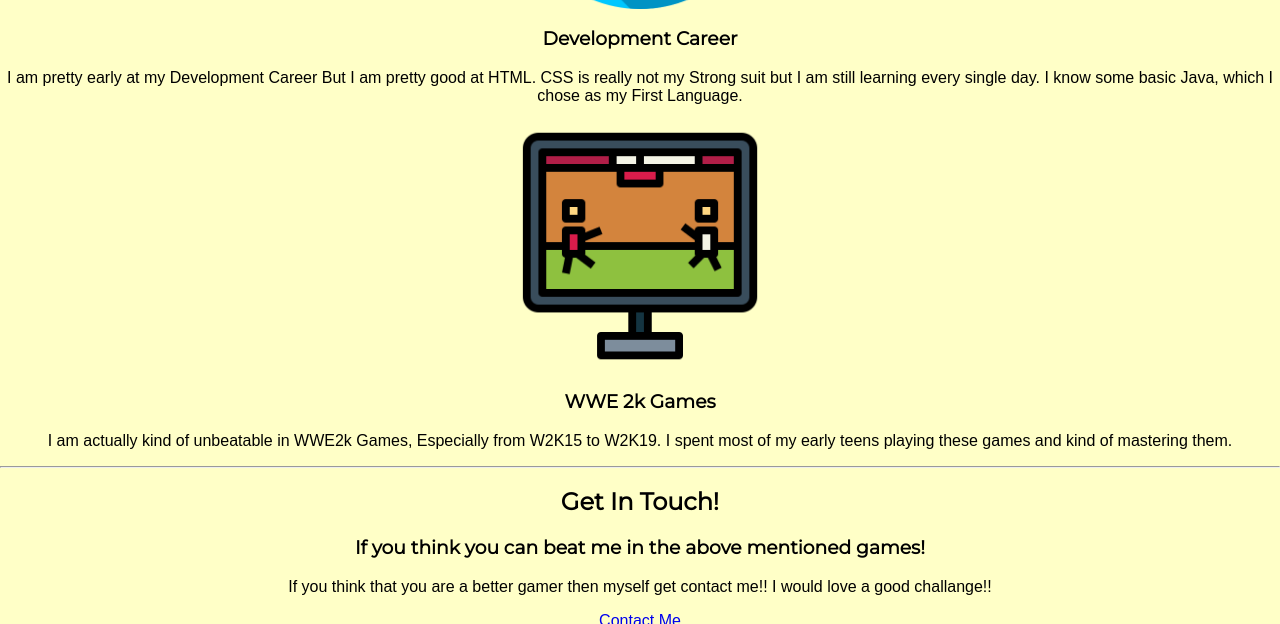
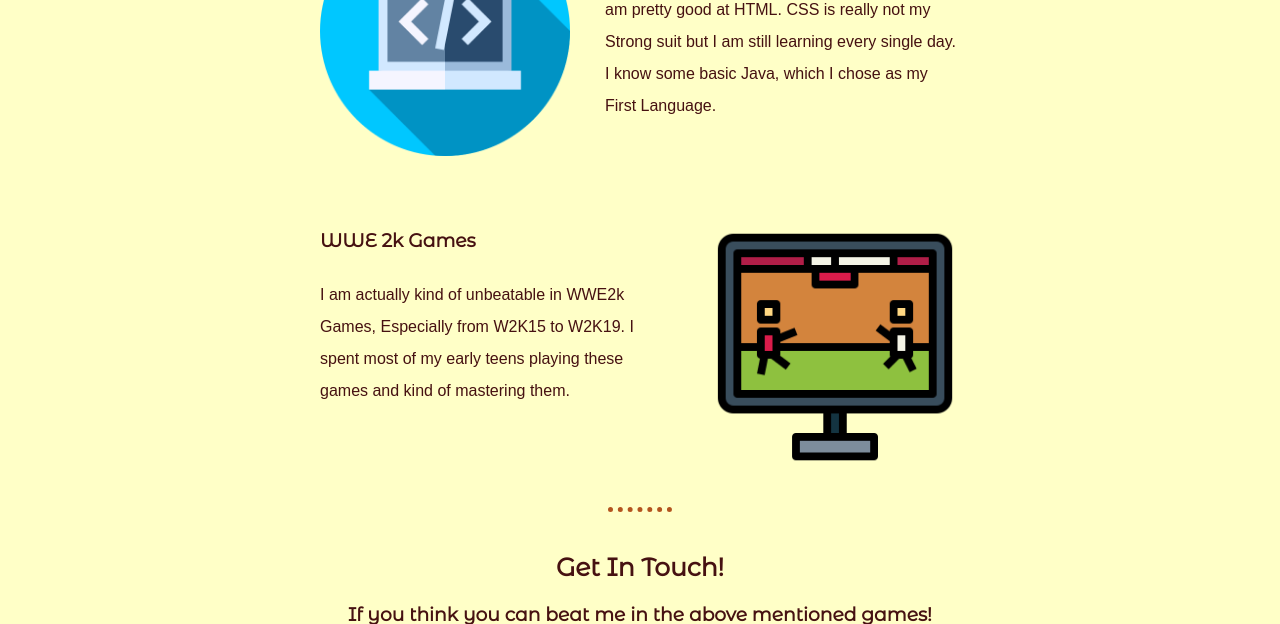
Before and after one commit to ayanahmed138/CVV, a plain HTML site: page index.html in a window 1280 px wide. Shown: the part 1390-2014 px from the top of the page. Drawn offline with Linux system fonts and the light colour scheme; a web font is replaced by a local one.

Commit message:
Update styles.css

```diff
--- a/css/styles.css
+++ b/css/styles.css
@@ -1,19 +1,33 @@
 body {
     margin: 0;
     text-align: center;
-    font-family: 'Gideon Roman', sans-serif;
-}
+    font-family: 'Recursive', sans-serif;
+    color: #461111;
+    }
+
 h1 {
     margin-top: 0;
     padding-top: 40px;
-    font-family: 'Corinthia', sans-serif;
+    font-family: 'Corinthia', cursive, sans-serif;
     font-size: 90px;
-}
+    color: #A13333;
+    }
+
 h2 {
-    font-family: 'Montserrat', sans-serif;
+    font-family: 'Montserrat Alternates', sans-serif;
+    font-size: 25px;
+    padding-top: 20px;
 }
 h3 {
-    font-family: 'Montserrat', sans-serif;
+    font-family: 'Montserrat Alternates', sans-serif;
+}
+hr {
+    border-style: dotted none none none;
+    border-color: #B3541E;
+   height: 0;
+   border-width: 5;
+    width: 5%;
+
 }
 
 /*CLasses*/
@@ -24,30 +38,46 @@
     padding-top: 100px;
 }
 
+.I-am-stu {
+    position: relative;
+    bottom: 40px;
+}
+
 .middle-container {
 
     background-color: #FFFFC7;
+    margin-bottom: 0;
 }
 
 .Ayan-blue {
     padding-top: 60px;
 }
 
+.intro {
+    line-height: 1.5;
+}
+
+.skill-row {
+    width: 50%;
+    margin: 80px auto 100px auto;
+    text-align: left;
+    line-height: 2;
+}
+
+.prog-img{
+    float: left;
+    padding-right: 35px;
+}
+
+.w2k-img {
+    float: right;
+    padding-left: 35px;
+}
 .bottom-container {
    bottom: 0;
     background-color: burlywood;
-}
 
-.I-am-stu {
-     font-size: 25px;
-    position: relative;
-    bottom: 66px;
-}
-.stu {
-    font-family: Brush Script MT, Brush Script Std, cursive;
-    font-size:larger;
-    font-style: italic;
-    text-decoration: underline;
+    padding-top: 10px;
 }
 
 .top-cloud {
@@ -61,10 +91,44 @@
     left: 300px;
     bottom: 300px;
 }
+.last-para {
+    padding-bottom: 30px;
+    width: 40%;
+    margin: 40px auto 60px;
+}
 
 .footer {
     position: relative;
-    bottom: 10px;
+    bottom: 15px;
     margin-bottom: 0;
     font-size: small;
 }
+
+.btn {
+    position: relative;
+    bottom: 46px;
+    background: #3498db;
+    background-image: -webkit-linear-gradient(top, #3498db, #054973);
+    background-image: -moz-linear-gradient(top, #3498db, #054973);
+    background-image: -ms-linear-gradient(top, #3498db, #054973);
+    background-image: -o-linear-gradient(top, #3498db, #054973);
+    background-image: linear-gradient(to bottom, #3498db, #054973);
+    -webkit-border-radius: 8;
+    -moz-border-radius: 8;
+    border-radius: 8px;
+    font-family: 'Recursive', sans-serif;
+    color: #ffffff;
+    font-size: 20px;
+    padding: 10px 20px 10px 20px;
+    text-decoration: none;
+  }
+
+  .btn:hover {
+    background: #3cb0fd;
+    background-image: -webkit-linear-gradient(top, #3cb0fd, #3498db);
+    background-image: -moz-linear-gradient(top, #3cb0fd, #3498db);
+    background-image: -ms-linear-gradient(top, #3cb0fd, #3498db);
+    background-image: -o-linear-gradient(top, #3cb0fd, #3498db);
+    background-image: linear-gradient(to bottom, #3cb0fd, #3498db);
+    text-decoration: none;
+  }
```
